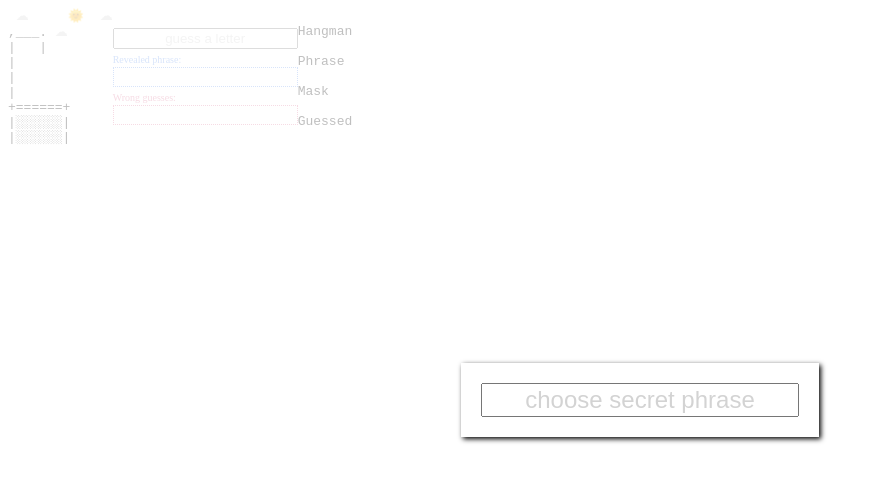
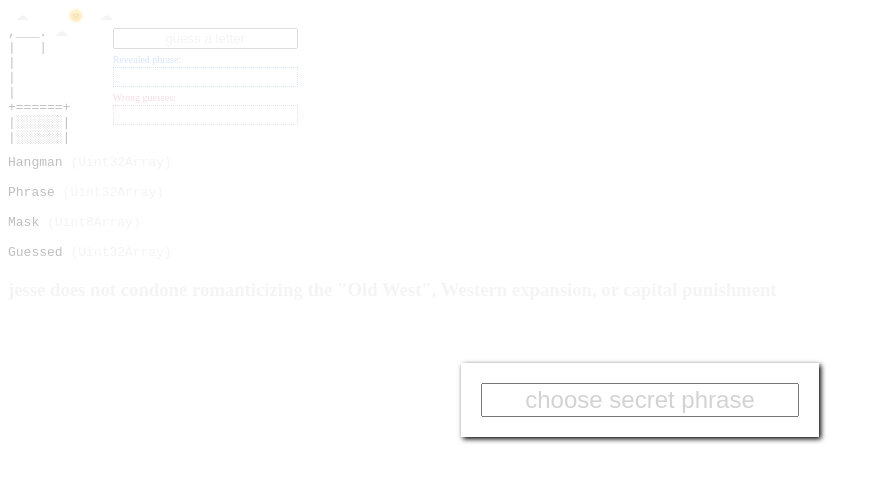
Before and after one commit to TooManyBees/wasm-demo, a plain HTML site: page hangman/index.html in a window 1280 px wide. Shown: the whole page, without its empty margins (0-879 px from the left). Drawn offline with Linux system fonts and the light colour scheme.

Commit message:
this is important okay?

```diff
--- a/hangman/hangman.css
+++ b/hangman/hangman.css
@@ -3,6 +3,7 @@ p, pre {
 }
 
 #contents {
+  margin-bottom: 10px;
   display: flex;
   flex-direction: row;
   align-items: center;
@@ -77,6 +78,10 @@ p, pre {
   background-color: #f9f9ad;
 }
 
+.aside {
+  color: lightgray;
+}
+
 #init-modal {
   position: fixed;
   top: 0;
--- a/hangman/index.html
+++ b/hangman/index.html
@@ -32,16 +32,16 @@
       <span class="wrong-label">Wrong guesses:</span>
       <p id="wrong-guesses">&nbsp;</p>
     </div>
-    <pre id="bytes" hover>
-Hangman
+  </section>
+  <pre id="bytes" hover>
+Hangman <span class="aside">(Uint32Array)</span>
 <code id="bytes-hangman"></code>
-Phrase
+Phrase <span class="aside">(Uint32Array)</span>
 <code id="bytes-phrase" hover="phrase"></code>
-Mask
+Mask <span class="aside">(Uint8Array)</span>
 <code id="bytes-mask" hover="mask"></code>
-Guessed
+Guessed <span class="aside">(Uint32Array)</span>
 <code id="bytes-guessed" hover="guessed"></code></pre>
-  </section>
 
   <div id="init-modal" class="disabled">
     <form id="init-form">
@@ -53,6 +53,7 @@ Guessed
       >
     </form>
   </div>
+  <h3 class="aside">jesse does not condone romanticizing the "Old West", Western expansion, or capital punishment</h2>
   <script src="hangman.js"></script>
   <script src="misc-dom.js"></script>
   <script src="index.js"></script>
```
